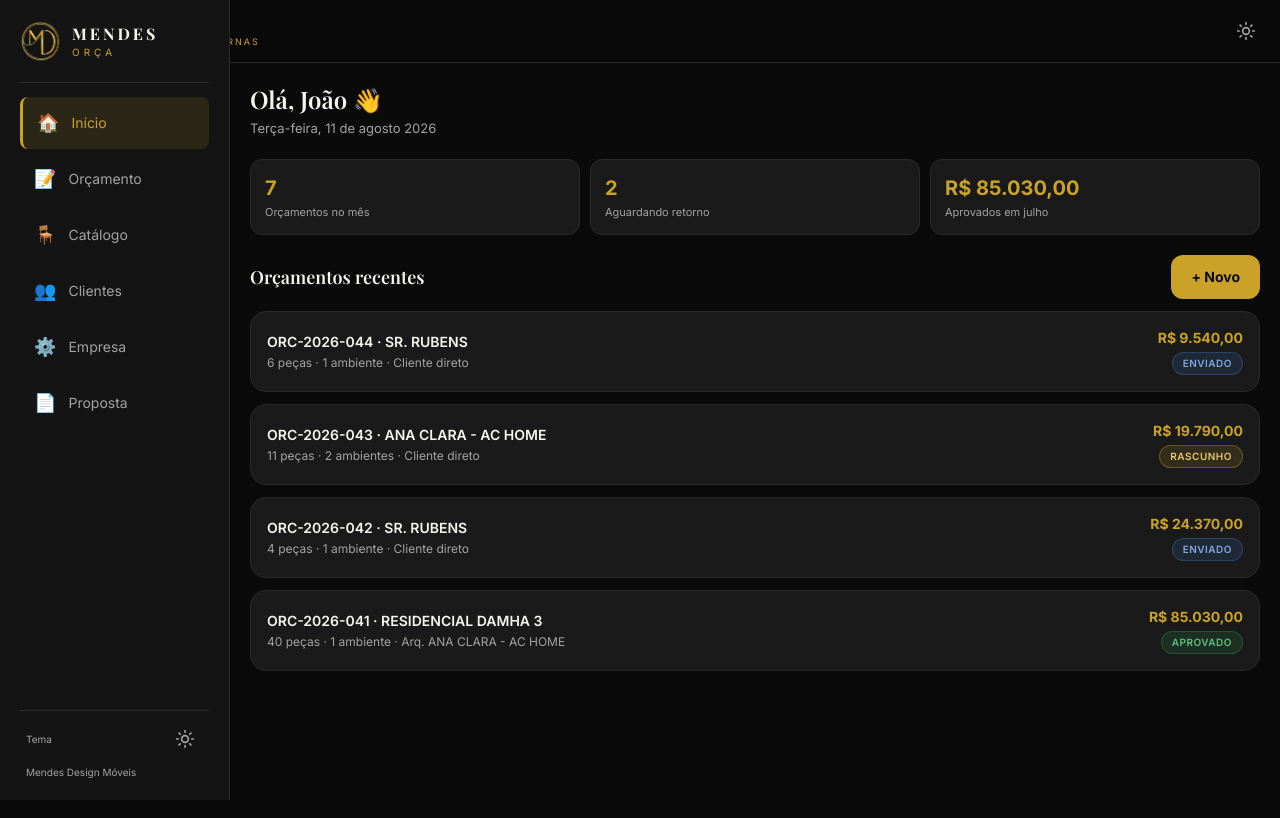
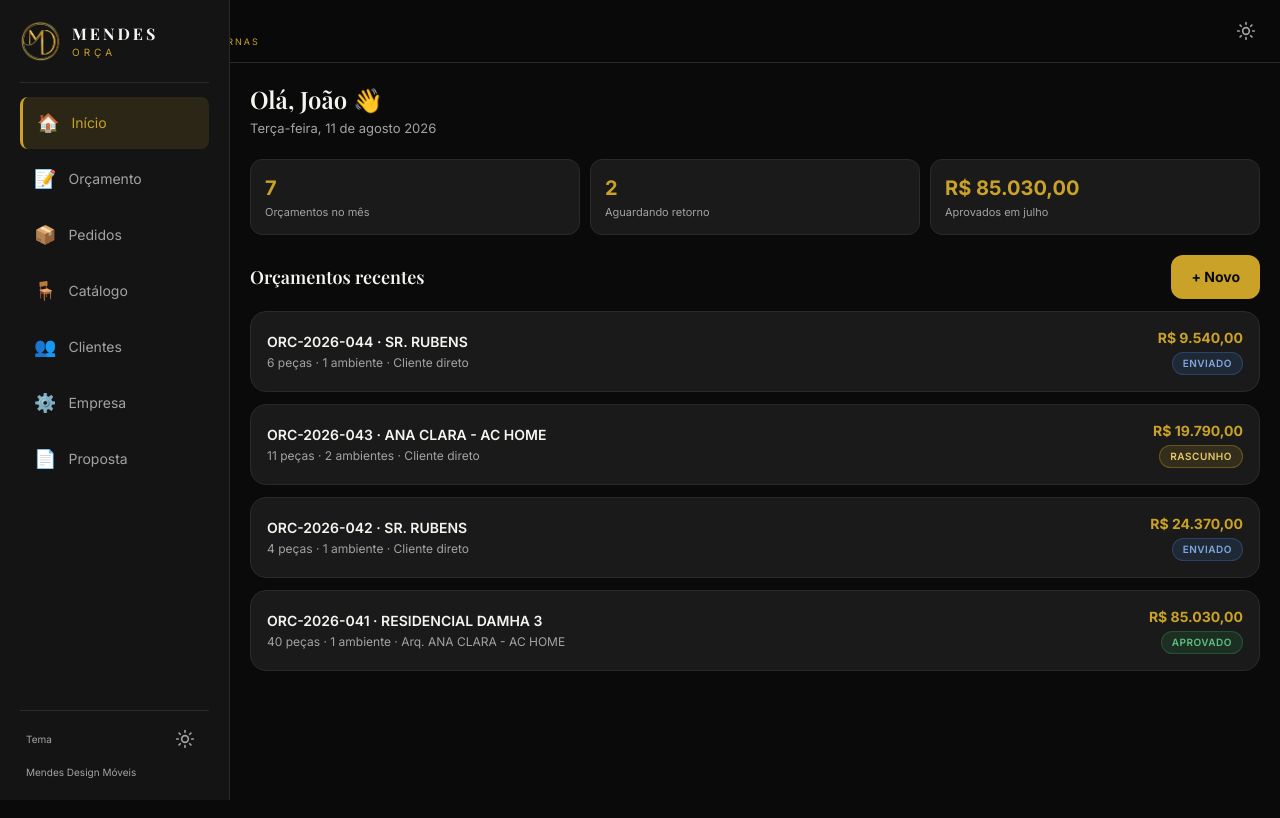
Before and after one commit to nexodigitalsys-ctrl/mendes-orca, a Next.js app: page / in a window 1280 px wide. Shown: the top 818 px of the page. Built offline with nearby package versions, Linux system fonts and the light colour scheme; no server answers.

Commit message:
feat(nav): adiciona menu Pedidos

```diff
--- a/src/components/BottomNav.tsx
+++ b/src/components/BottomNav.tsx
@@ -6,6 +6,7 @@ import { usePathname } from "next/navigation";
 const items = [
   { href: "/", label: "Início", icon: "🏠" },
   { href: "/orcamento", label: "Orçamento", icon: "📝" },
+  { href: "/pedidos", label: "Pedidos", icon: "📦" },
   { href: "/catalogo", label: "Catálogo", icon: "🪑" },
   { href: "/clientes", label: "Clientes", icon: "👥" },
   { href: "/empresa", label: "Empresa", icon: "⚙️" },
--- a/src/components/Sidebar.tsx
+++ b/src/components/Sidebar.tsx
@@ -8,6 +8,7 @@ import ThemeToggle from "./ThemeToggle";
 const items = [
   { href: "/", label: "Início", icon: "🏠" },
   { href: "/orcamento", label: "Orçamento", icon: "📝" },
+  { href: "/pedidos", label: "Pedidos", icon: "📦" },
   { href: "/catalogo", label: "Catálogo", icon: "🪑" },
   { href: "/clientes", label: "Clientes", icon: "👥" },
   { href: "/empresa", label: "Empresa", icon: "⚙️" },
```
